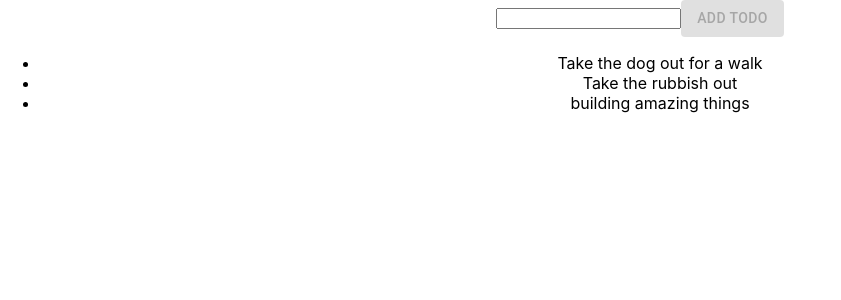
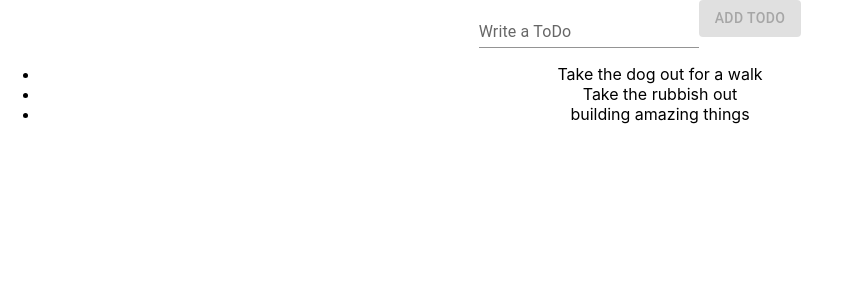
Before and after one commit to tamfolio/ToDoList_React, a React (Create React App) app: page / in a window 1280 px wide. Shown: the top 300 px of the page, without its empty margins (0-841 px from the left). Built offline with nearby package versions, Linux system fonts and the light colour scheme.

Commit message:
material form and button

```diff
--- a/src/App.js
+++ b/src/App.js
@@ -1,6 +1,8 @@
 import {useState} from 'react'
 import './App.css'
 import Button from '@mui/material/Button';
+import TextField from '@mui/material/TextField';
+import Todo from './components/Todo';
 
 function App() {
   const [todos, setTodos] = useState(['Take the dog out for a walk','Take the rubbish out',"building amazing things"])
@@ -16,16 +18,16 @@ function App() {
   return (
     <div className="App">
       <form>
-        <input
-        value={input}
-        onChange={event =>setInput(event.target.value)}/>
+         <TextField  label="Write a ToDo" variant="standard"
+         value={input}
+         onChange={event =>setInput(event.target.value)}/>
         <Button disabled={!input} type='submit' variant="contained" onClick={addTodo}>Add Todo</Button>
       </form>
 
 
       <ul>
         {todos.map(todo => (
-          <li>{todo}</li>
+          <Todo todo={todo}/>
         ))}
       </ul>
     </div>
--- /dev/null
+++ b/src/components/Todo.jsx
@@ -0,0 +1,11 @@
+import React from 'react'
+
+function Todo({todo}) {
+  return (
+    <div>
+        <li>{todo}</li>
+    </div>
+  )
+}
+
+export default Todo
```
